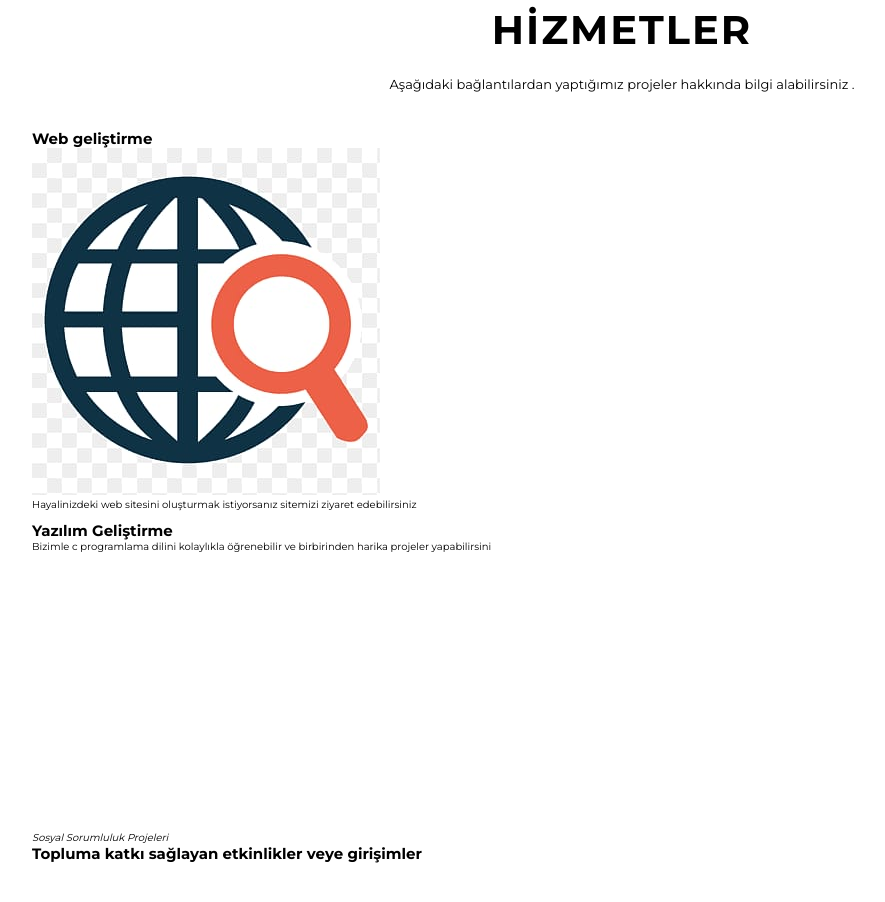
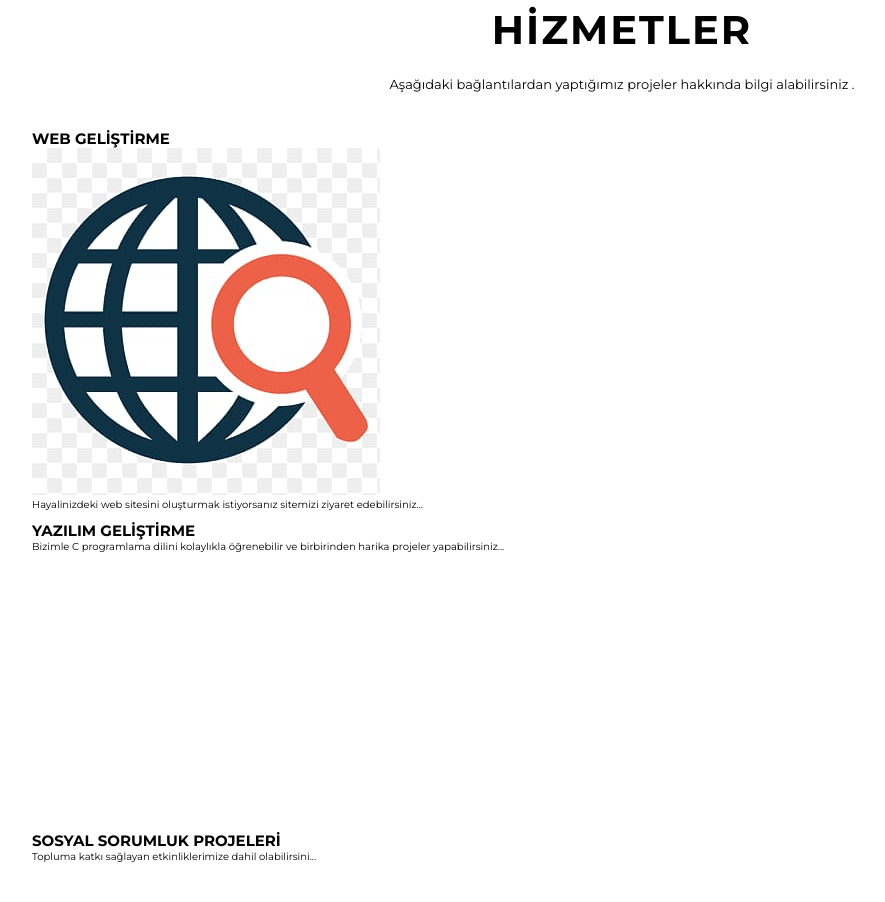
Before and after one commit to Hilal1-25/webHilal.github.ht, a plain HTML site: page index.html in a window 1280 px wide. Shown: the part 2760-3662 px from the top of the page, without its empty margins (18-903 px from the left). Drawn offline with Linux system fonts and the light colour scheme.

Commit message:
Update index.html

```diff
--- a/index.html
+++ b/index.html
@@ -43,7 +43,7 @@
     <section id="hakkında" class="hakkında container">
         <div class="hakkında-info">
             <h1 class="hakkında-info-heading">Hakkında</h1>
-            <p class="hakkında-info-desc"> MERHABA BEN HİLAL TUNA.Erzurum'da doğdum. 19 yaşındayım.Batman Üniveritesinde Bilgisayar Mühendisliği 1.sınıf öğrencisiyim.Teknolojiye ve yazılıma olan merakım beni bu bölüme yönlendirdi.Şu anda C programlama dilini öğreniyorum.Ekip çalışmalarına yatkınım.Şu anki önceliğim,hem teknik becerilerimi geliştirmek hem de bilgisayar mühendisliği dünyasına katkı sağlamak.İlerde yapacağım projeleri buraya ekleceğim </p>
+            <p class="hakkında-info-desc"> MERHABA BEN HİLAL TUNA Erzurum'da doğdum. 19 yaşındayım.Batman Üniveritesinde Bilgisayar Mühendisliği 1.sınıf öğrencisiyim.Teknolojiye ve yazılıma olan merakım beni bu bölüme yönlendirdi.Şu anda C programlama dilini öğreniyorum.Ekip çalışmalarına yatkınım.Şu anki önceliğim,hem teknik becerilerimi geliştirmek hem de bilgisayar mühendisliği dünyasına katkı sağlamak.İlerde yapacağım projeleri buraya ekleyeceğim </p>
             <a href="#" type="button" class="hakkında-info-button">Devam Et</a>
         </div>
         <div class="hakkında-img">
@@ -65,13 +65,13 @@
                 <div clas="hizmet-card">
                     <div class="hizmet-front">
                         <i class="fa fa-palette"></i>
-                        <h1 class="hizmet-front-heading">Web geliştirme</h1>
+                        <h1 class="hizmet-front-heading">WEB GELİŞTİRME</h1>
 
                     </div>
                     <div class="hizmet-back">
                         <h1 class="hizmet-back-heading"></h1>
                         <img src="./web tasarımı.jpg" alt="">
-                        <p class="hizmet-back-desc">Hayalinizdeki web sitesini oluşturmak istiyorsanız sitemizi ziyaret edebilirsiniz</p>
+                        <p class="hizmet-back-desc">Hayalinizdeki web sitesini oluşturmak istiyorsanız sitemizi ziyaret edebilirsiniz...</p>
 
 
                     </div>
@@ -81,12 +81,12 @@
                 <div clas="hizmet-card">
                     <div class="hizmet-front">
                         <i class="fa fa-laptop-code"></i>
-                        <h1 class="hizmet-front-heading">Yazılım Geliştirme</h1>
+                        <h1 class="hizmet-front-heading">YAZILIM GELİŞTİRME</h1>
 
                     </div>
                     <div class="hizmet-back">
                         <h1 class="hizmet-back-heading"></h1>
-                        <p class="hizmet-back-desc">Bizimle c programlama dilini kolaylıkla öğrenebilir ve birbirinden harika projeler yapabilirsini</p>
+                        <p class="hizmet-back-desc">Bizimle C programlama dilini kolaylıkla öğrenebilir ve birbirinden harika projeler yapabilirsiniz...</p>
 
 
                     </div>
@@ -95,13 +95,13 @@
             <div class="hizmet">
                 <div clas="hizmet-card">
                     <div class="hizmet-front">
-                        <i class="fa fa-building">Sosyal Sorumluluk Projeleri</i>
-                        <h1 class="hizmet-front-heading">Topluma katkı sağlayan etkinlikler veye girişimler </h1>
+                        <i class="fa fa-building"></i>
+                        <h1 class="hizmet-front-heading">SOSYAL SORUMLUK PROJELERİ</h1>
 
                     </div>
                     <div class="hizmet-back">
                         <h1 class="hizmet-back-heading"></h1>
-                        <p class="hizmet-back-desc"></p>
+                        <p class="hizmet-back-desc">Topluma katkı sağlayan etkinliklerimize dahil olabilirsini...</p>
 
 
                     </div>
```
